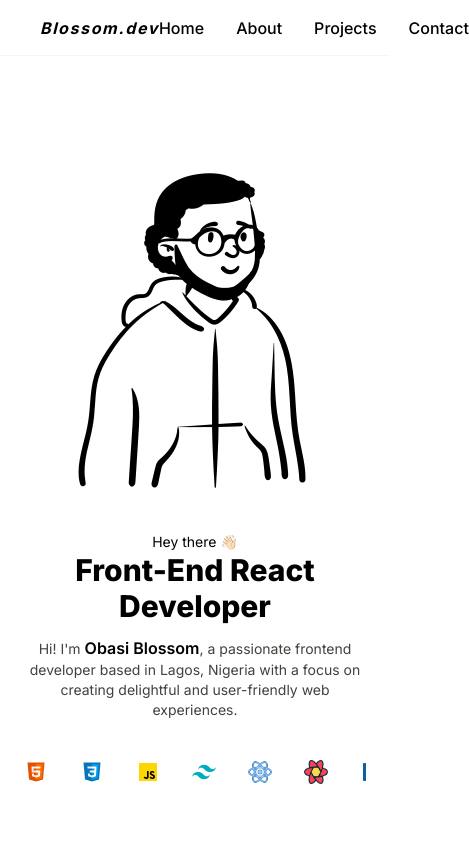
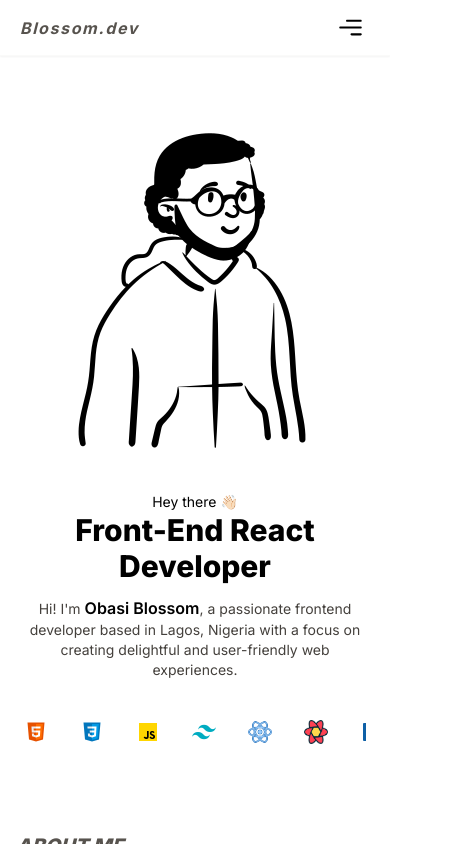
Before and after one commit to blossomobasi/blossoms-portfolio, a Next.js app: page / in a window 390 px wide. Shown: the whole page, 469 px wide, since content can reach past the window. Built offline with nearby package versions, Linux system fonts and the light colour scheme.

Commit message:
Add Nav Icon for mobile

```diff
--- a/src/app/globals.css
+++ b/src/app/globals.css
@@ -4,4 +4,5 @@
 
 * {
   scroll-behavior: smooth;
+  transition: 1s;
 }
--- a/src/app/page.tsx
+++ b/src/app/page.tsx
@@ -3,7 +3,7 @@ import Home from "@/components/Home";
 
 function Page() {
   return (
-    <main className="h-[calc(100vh-3.5rem)] lg:px-40 md:px-20 px-4  overflow-auto">
+    <main className="h-[calc(100vh-3.5rem)] lg:px-40 md:px-20 px-4 overflow-auto">
       <Home />
       <About />
     </main>
--- a/src/components/About.tsx
+++ b/src/components/About.tsx
@@ -5,7 +5,7 @@ import AboutSlice3 from "./AboutSlice3";
 const About = () => {
   return (
     <section className="md:pt-28" id="about">
-      <div className="uppercase font-medium relative w-fit mb-10 text-xl italic">
+      <div className="uppercase font-extrabold text-stone-600 relative w-fit mb-10 text-xl italic">
         About me
         {/* <div className="absolute h-0.5 w-full bg-primary-800" /> */}
       </div>
--- a/src/components/Home.tsx
+++ b/src/components/Home.tsx
@@ -4,7 +4,7 @@ import TechStack from "./TechStack";
 const Home = () => {
   return (
     <section id="home" className="p-2 md:mb-0 mb-20">
-      <div className="flex items-center pt-10 gap-x-10 flex-col-reverse lg:flex-row">
+      <div className="flex items-center md:pt-10 gap-x-10 flex-col-reverse lg:flex-row">
         <div className="text-sm w-full text-center md:text-left">
           <p>Hey there 👋🏻</p> {/* Lovely to meet you */}
           <h1 className="md:text-5xl text-3xl font-extrabold">
@@ -20,7 +20,7 @@ const Home = () => {
           </p>
         </div>
 
-        <div className="relative md:w-1/2 h-full">
+        <div className="relative md:w-1/2 h-full -z-10">
           <Image
             src="/images/tech-guy.png"
             alt="Tech guy"
--- a/src/components/Logo.tsx
+++ b/src/components/Logo.tsx
@@ -4,7 +4,7 @@ const Logo = () => {
   return (
     <Link
       href="/"
-      className="font-bold italic tracking-widest hover:text-primary-800"
+      className="font-bold italic tracking-widest text-stone-600 hover:text-black"
     >
       Blossom.dev
     </Link>
--- a/src/components/NavBar.tsx
+++ b/src/components/NavBar.tsx
@@ -1,10 +1,17 @@
 "use client";
 
-import React from "react";
 import Logo from "./Logo";
 import Link from "next/link";
+import { useState } from "react";
+
+import { CgMenuRight } from "react-icons/cg";
+import { LiaTimesSolid } from "react-icons/lia";
 
 const NavBar = () => {
+  const [showNav, setShowNav] = useState(false);
+
+  const onClose = () => setShowNav((show) => !show);
+
   const navLinks = [
     { label: "Home", href: "#home" },
     { label: "About", href: "#about" },
@@ -13,15 +20,15 @@ const NavBar = () => {
   ];
 
   return (
-    <header className="flex items-center justify-between h-14 px-10 border-b border-b-primary-50 sticky">
+    <header className="flex items-center justify-between h-14 md:px-10 px-5 border-b border-b-stone-50 sticky shadow-sm">
       <Logo />
 
-      <nav>
-        <ul className="space-x-8 font-medium">
+      <nav className="sm:block hidden">
+        <ul className="space-x-8 font-medium text-stone-600">
           {navLinks.map((link) => {
             return (
               <Link
-                className="hover:text-primary-800 "
+                className="hover:text-black focus-within:text-black"
                 key={link.href}
                 href={link.href}
               >
@@ -31,6 +38,43 @@ const NavBar = () => {
           })}
         </ul>
       </nav>
+
+      {!showNav && (
+        <span
+          onClick={() => setShowNav(true)}
+          className="sm:hidden block hover:bg-slate-100 p-1.5 rounded-md cursor-pointer"
+        >
+          <CgMenuRight size={27} />
+        </span>
+      )}
+
+      {/* Mobile screen */}
+      {showNav && (
+        <nav
+          className={`bg-slate-100 top-0 left-0 absolute h-screen font-medium w-[65%] z-50 transition ease-in-out duration-300`}
+        >
+          <ul className="p-2  flex flex-col items-center gap-y-10 pt-20  text-stone-600">
+            {navLinks.map((link) => {
+              return (
+                <Link
+                  className="hover:text-black focus-within:text-black hover:bg-slate-200 w-28 rounded-sm py-1 text-center"
+                  key={link.href}
+                  href={link.href}
+                >
+                  {link.label}
+                </Link>
+              );
+            })}
+          </ul>
+
+          <span
+            onClick={onClose}
+            className="bg-slate-100 absolute top-3 -right-12 h-8 w-8 flex items-center justify-center rounded-full cursor-pointer"
+          >
+            <LiaTimesSolid size={27} />
+          </span>
+        </nav>
+      )}
     </header>
   );
 };
```
Also changed, not shown: package.json (+5 -4 lines), 1 other file (tests, documents, lock files or other folders).
